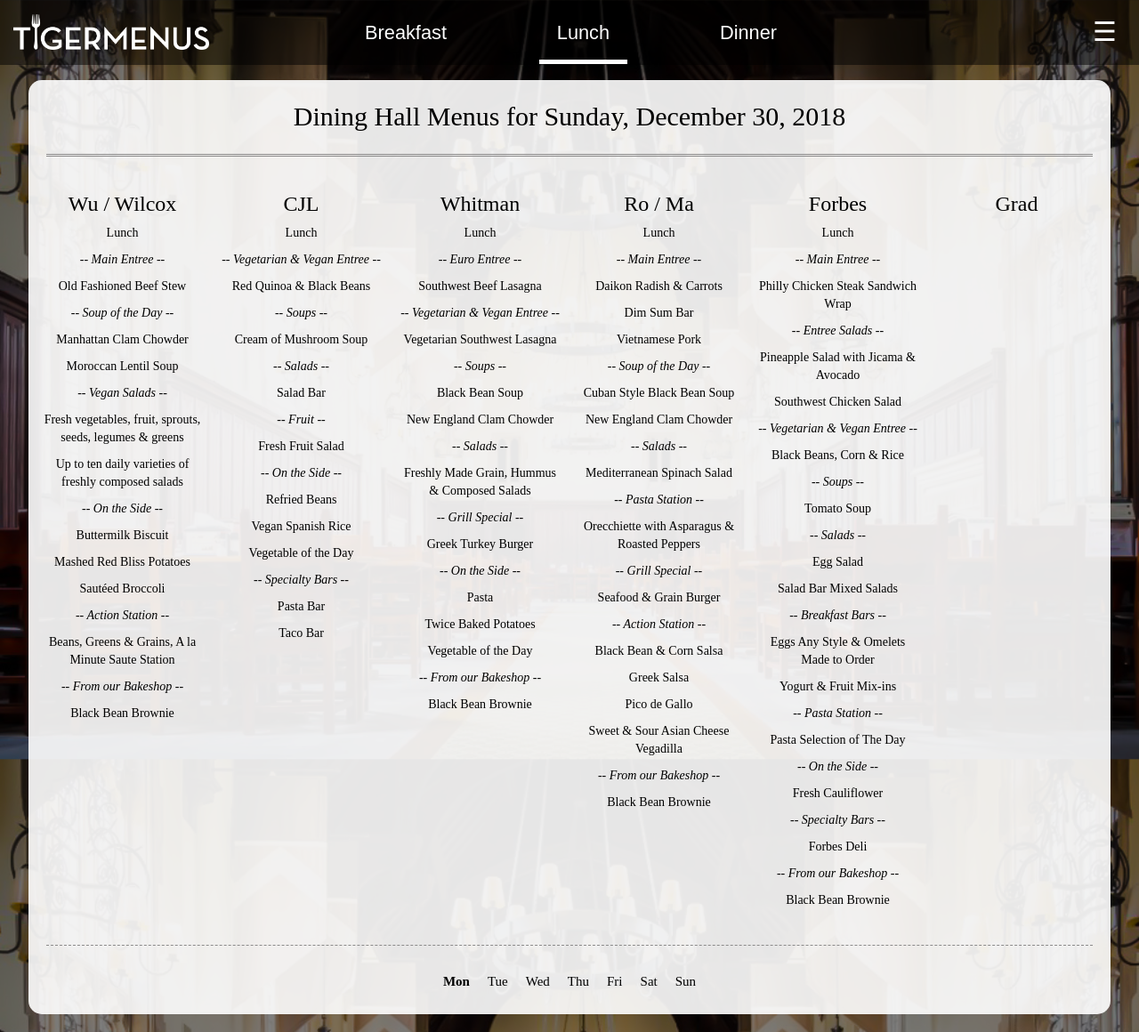
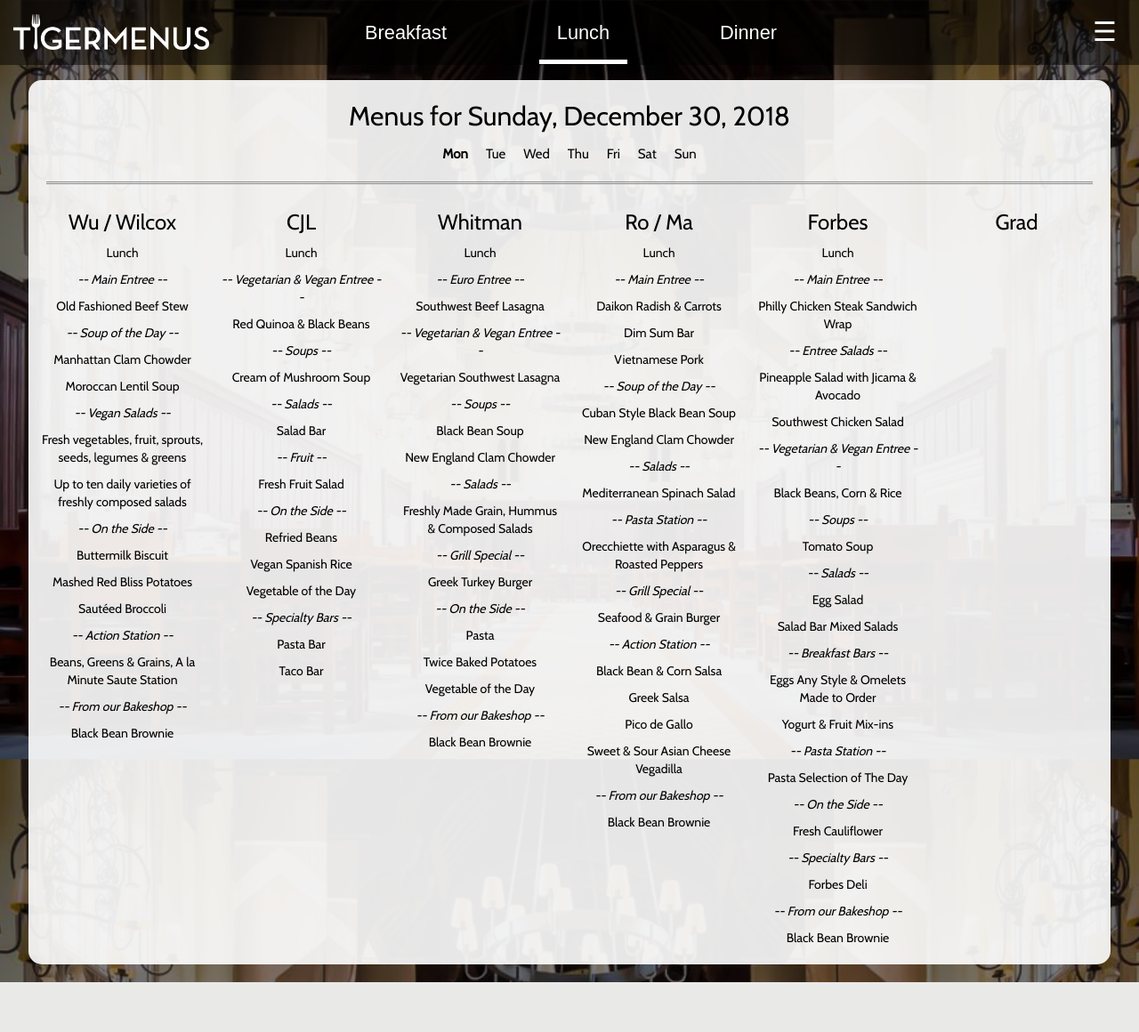
Before and after one commit to axu2/tiger-menus, a Flask app: page / in a window 1280 px wide. Shown: the whole page at 89% size. After the commit the page ends 1104 px from the top, so only its background shows below. Run offline with Flask 2, Linux system fonts and the light colour scheme; some libraries are stand-ins or nearby versions; some web fonts are replaced.

Commit message:
performance fix1

```diff
--- a/app/static/myabout.css
+++ b/app/static/myabout.css
@@ -18,7 +18,7 @@ figcaption {
 }
 
 .container {
-    background: rgba(255,255,255,0.9);
+    background: rgba(255, 255, 255, 0.9);
     width: 95%;
     border-radius: 15px;
     transition: width 0.5s ease;
--- a/app/static/mylanding.css
+++ b/app/static/mylanding.css
@@ -21,7 +21,7 @@
     font-family: "Cabin", sans-serif;
     font-size: 4vw;
     color: white;
-    padding: 26rem 29rem 26rem 29rem;
+    padding: 25rem 29rem 26rem 29rem;
     transition: padding 0.5s ease;
 
     -webkit-animation: fadein 2s;
--- a/app/static/mylanding.js
+++ b/app/static/mylanding.js
@@ -3,7 +3,8 @@ function openNav() {
   document.getElementById("bg").style.marginRight = "15%";
   document.getElementById("bg").style.width = "85%";
   document.getElementById("navbar").style.width = "85%";
-    document.getElementById("landing").style.padding = "26rem 21rem 26rem 21rem";
+  document.getElementById("landing").style.padding = "25rem 21rem 26rem 21rem";
+
 }
 
 function closeNav() {
@@ -11,5 +12,5 @@ function openNav() {
   document.getElementById("bg").style.marginRight = "0";
   document.getElementById("bg").style.width = "100%";
   document.getElementById("navbar").style.width = "100%";
-    document.getElementById("landing").style.padding = "26rem 29rem 26rem 29rem";
+  document.getElementById("landing").style.padding = "25rem 29rem 26rem 29rem";
 }
--- a/app/static/mymeal.css
+++ b/app/static/mymeal.css
@@ -10,11 +10,8 @@ p {
 
 hr {
     border-top: 3px double #8c8b8b;
-}
-
-hr.small {
-    border-top: 1px dashed #8c8b8b;
-    /* border-top: 1px solid #e8e8e8; */
+    margin-top: 1rem;
+    margin-bottom: 1rem;
 }
 
 .days {
@@ -22,7 +19,6 @@ hr.small {
     display: flex;
     align-items: center;
     justify-content: center;
-    padding-bottom: 1.5rem;
     transition: width 0.5s ease;
     -moz-transition: width 0.5s ease;
     -webkit-transition: width 0.5s ease;
--- a/app/static/mymeal.js
+++ b/app/static/mymeal.js
@@ -1,12 +1,12 @@
 const options = { weekday: 'long', year: 'numeric', month: 'long', day: 'numeric' };
 
 let date = new Date();
-if(window.location.pathname.split('/')[2] !== undefined){
+if (window.location.pathname.split('/')[2] !== undefined) {
   const nextDate = date.getDate() + parseInt(window.location.pathname.split('/')[2]);
   date.setDate(nextDate);
 }
 const dateString = date.toLocaleDateString('en-US', options);
-document.getElementById("date").textContent = `Dining Hall Menus for ${dateString}`;
+document.getElementById("date").textContent = `Menus for ${dateString}`;
 
 function openNav() {
   document.getElementById("mySidenav").style.width = "15%";
--- a/app/static/myscript.js
+++ b/app/static/myscript.js
@@ -1,13 +1,7 @@
 function openNav() {
-    document.getElementById("mySidenav").style.width = "15%";
-    document.getElementById("bg").style.marginRight = "15%";
-    document.getElementById("bg").style.width = "85%";
-    document.getElementById("navbar").style.width = "85%";
+  document.getElementById("mySidenav").style.width = "15%";
   }
 
   function closeNav() {
     document.getElementById("mySidenav").style.width = "0";
-    document.getElementById("bg").style.marginRight = "0";
-    document.getElementById("bg").style.width = "100%";
-    document.getElementById("navbar").style.width = "100%";
   }
--- a/app/static/mystyle.css
+++ b/app/static/mystyle.css
@@ -1,13 +1,17 @@
-@import url('https://fonts.googleapis.com/css?family=Source+Sans+Pro');
+@import url('https://use.typekit.net/era7rgw.css');
+@import url('https://fonts.googleapis.com/css?family=Cabin');
+
 body#bg {
     width: 100%;
     margin: 0;
-    background: linear-gradient( rgba(0, 0, 0, 0.5), rgba(0, 0, 0, 0.5)), url("/static/test_landing.jpg") no-repeat 50% 50% fixed;
+    background: linear-gradient( rgba(0, 0, 0, 0.5), rgba(0, 0, 0, 0.5)), url("/static/test_landing_low.jpg") no-repeat 50% 50% fixed;
     background-size: cover;
     -moz-background-size: cover;
     -o-background-size: cover;
     -webkit-background-size: cover;
     transition: width 0.5s ease, margin-left .5s;
+    -moz-transition: width 0.5s ease, margin-left .5s;
+    -webkit-transition: width 0.5s ease, margin-left .5s;
     background-color: black;
 }
 
@@ -58,7 +62,7 @@ a.mealofday {
     vertical-align: middle;
     padding: 2.3rem 2rem;
     margin: 0 4rem;
-    font-family: "Scala Sans", sans-serif;
+    font-family: "ff-scala-sans-pro", sans-serif;
     font-size: 1.7vw;
     color: white;
 }
--- a/app/templates/base.html
+++ b/app/templates/base.html
@@ -41,7 +41,6 @@ style="padding-bottom: 20px;"
   <div id="navbar">
     <div class="logo">
       <a href="/landing" style="color: #262626; text-decoration: none;">
-        <!-- <h1>{{ title }}</h1> -->
         <img class="logoimg" src="/static/logowhite3.png" alt="tigermenus-logo">
       </a>
     </div>
@@ -86,20 +85,8 @@ style="padding-bottom: 20px;"
   {% block app_content %}
   {% endblock %}
 
-      <!-- <p>To add the site to your phone's homescreen, open the <a href="/">homepage</a></p>
-          <p>On iPhone, click the <img height="24" src="/static/action.png"/> button on the bottom of Safari</p>
-          <p>On Android, click on the <span class="glyphicon glyphicon-option-vertical" aria-hidden="true"></span> button on the top right of Chrome</p>
-          <p>Click "Add to Home Screen" <img src="/static/favicons/favicon-32x32.png"/></p>
-
-          <p>Order a <a href="https://campusdining.princeton.edu/lunchtogo/">bag lunch!</a></p>
-          <p><a href="https://dining.princeton.edu/where-eat/hours-operation">Hours</a></p>
-          <p><a href="https://docs.google.com/forms/d/e/1FAIpQLSd-i9YUoMUk_xJ6l3cNoSl04KKymQ8CAHID9CbwhJpgNn-2QQ/viewform?usp=sf_link">
-            Feedback
-          </a></p>
-          <h4><b><a href="/about">How to Install / About</a></b></h4> -->
-
   {% endblock %}
-      <!-- {% endblock %} -->
+  {% endblock %}
 
   {% block scripts %}
   {{ super() }}
--- a/app/templates/install.html
+++ b/app/templates/install.html
@@ -3,7 +3,6 @@
 {% block styles %}
 {{super()}}
 <link rel="stylesheet" type="text/css" href="{{url_for('static', filename='myabout.css')}}">
-<!-- <script type="text/javascript" src="{{ url_for('static', filename='mymeal.js') }}"></script> -->
 {% endblock %}
 
 
@@ -12,7 +11,7 @@
 <div class="container">
 	<h3>How to install on iOS</h3>
 	<div class="row">
-    <div class="col-sm-3">
+		<div class="col-sm-3">
 			<figure class="figure">
 				<div align="center"><img src="/static/i1.png" class="img-responsive" alt="meme"></div>
 				<figcaption class="figure-caption text-center"></figcaption>
@@ -43,7 +42,7 @@
 <div class="container">
 	<h3>How to install on Android</h3>
 	<div class="row">
-    <div class="col-sm-3">
+		<div class="col-sm-3">
 			<figure class="figure">
 				<div align="center"><img src="/static/droid1.png" class="img-responsive" alt="meme"></div>
 				<figcaption class="figure-caption text-center"></figcaption>
--- a/app/templates/meal.html
+++ b/app/templates/meal.html
@@ -8,6 +8,17 @@
 {% block app_content %}
 <div class="container">
   <div id="date" class="row"></div>
+
+  <div class="days">
+    {% for wd in nextWeek %}
+    {% if loop.index0 == i %}
+    <b><a class="dayofweek" href="/{{meal}}/{{loop.index0}}">{{ wd }}</a></b>
+    {% else %}
+    <a class="dayofweek" href="/{{meal}}/{{loop.index0}}">{{ wd }}</a>
+    {% endif %}
+    {% endfor %}
+  </div>
+
   <hr>
   <div class="row">
     {% for hall in l %}
@@ -24,16 +35,6 @@
     {% endfor %}
   </div>
 
-  <hr class="small">
-    <div class="days">
-      {% for wd in nextWeek %}
-      {% if loop.index0 == i %}
-      <b><a class="dayofweek" href="/{{meal}}/{{loop.index0}}">{{ wd }}</a></b>
-      {% else %}
-      <a class="dayofweek" href="/{{meal}}/{{loop.index0}}">{{ wd }}</a>
-      {% endif %}
-      {% endfor %}
-    </div>
 </div>
 
 <script type="text/javascript" src="{{ url_for('static', filename='mymeal.js') }}"></script>
```
Also changed, not shown: app/templates/index.html (+2 -9 lines), app/static/test_landing_low.jpg (added). Lines whose indentation alone changed are shown as unchanged.
